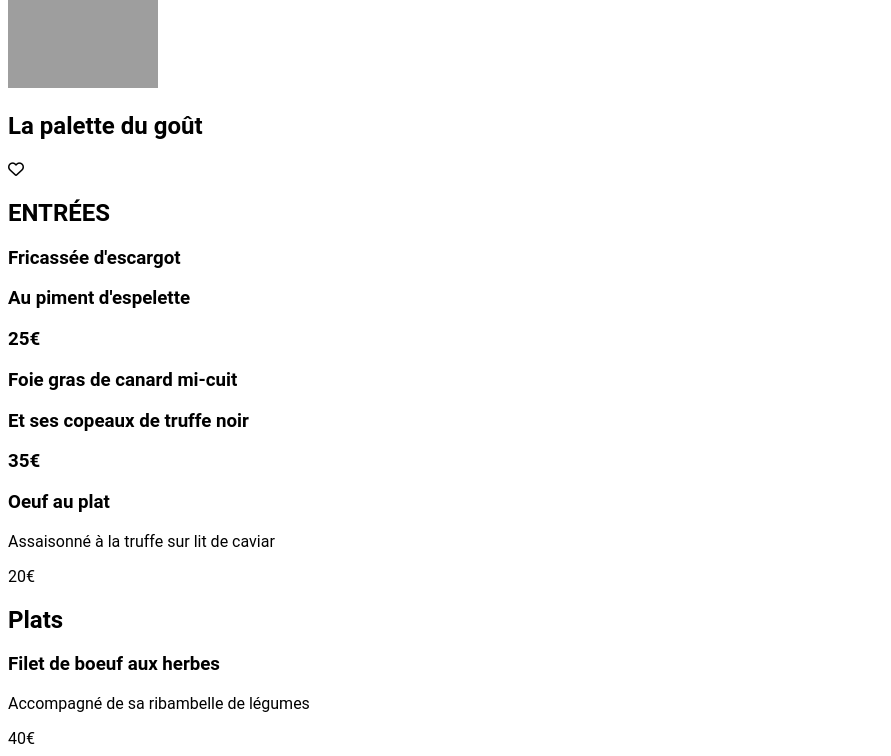
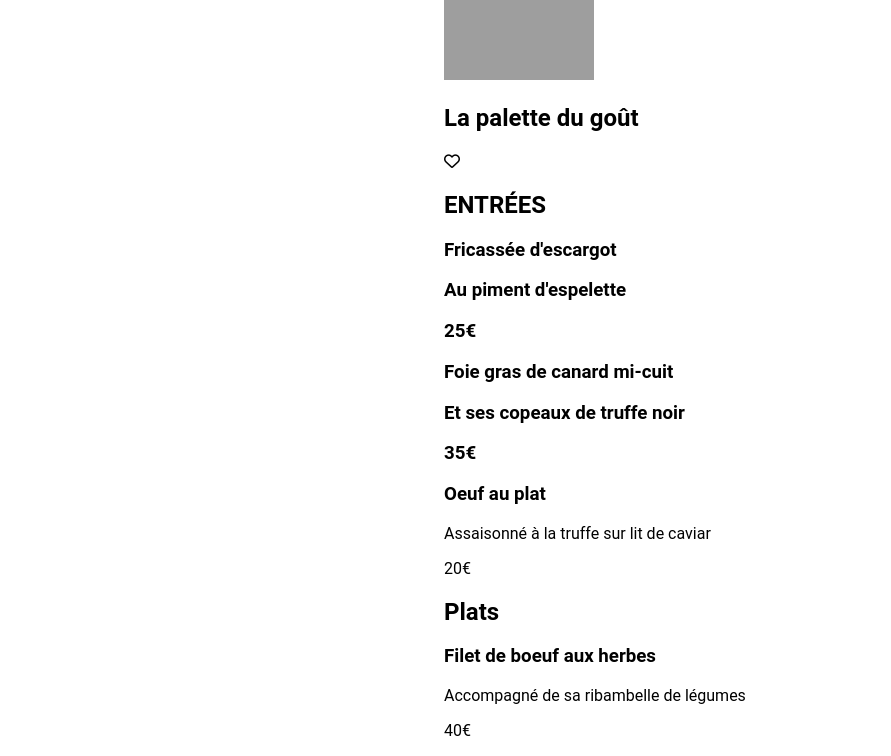
Before and after one commit to Xbongaerts/Projet3, a plain HTML site: page Projet3/pages2.html in a window 1280 px wide. Shown: the part 92-848 px from the top of the page, without its empty margins (0-891 px from the left). Drawn offline with Linux system fonts and the light colour scheme; grey boxes are pictures that could not be loaded; a web font is replaced by a local one.

Commit message:
centrage

```diff
--- a/Projet3/assets/css/style.css
+++ b/Projet3/assets/css/style.css
@@ -1,5 +1,11 @@
+body, html{
+    font-family: roboto, sans-serif;
+    margin: 0;
+    padding: 0;
+}
 body{
-    font-family: roboto, sans-serif;
+    display: flex;
+    justify-content: center;
 }
 section img{
     width: 150px;
--- a/Projet3/pages2.html
+++ b/Projet3/pages2.html
@@ -12,6 +12,7 @@
 		<title>ohmyfood menu 1</title>
 	</head>
 	<body>
+        <div id="contenu">
             <header>
                 <img src="./assets/images/logo/ohmyfood.png" alt="logo ohmyfood" />
             </header>
@@ -90,5 +91,6 @@
 			    <p>Mentions légales</p>
 			    <a href="mailto:gmail.com">contact</a>
             </footer>
+        </div>
     </body>
 </html>
```
Lines whose indentation alone changed are shown as unchanged.
